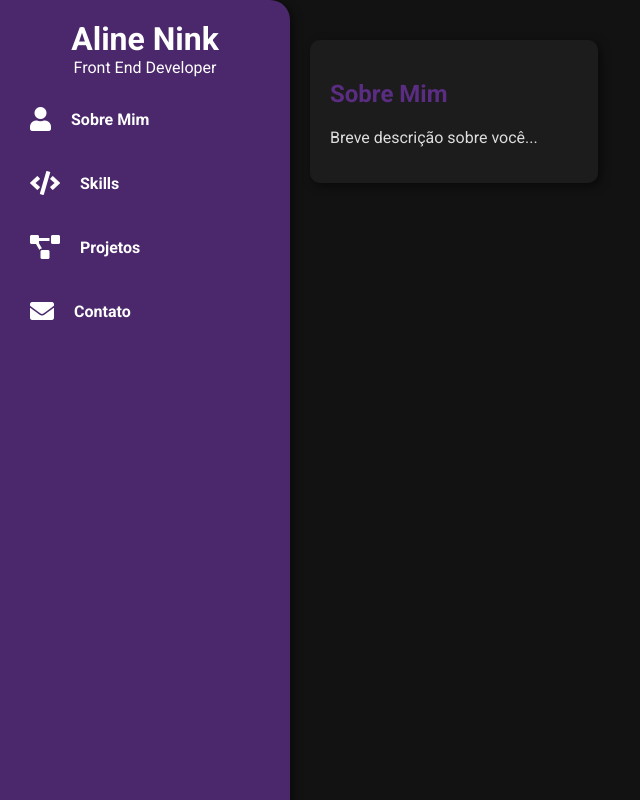
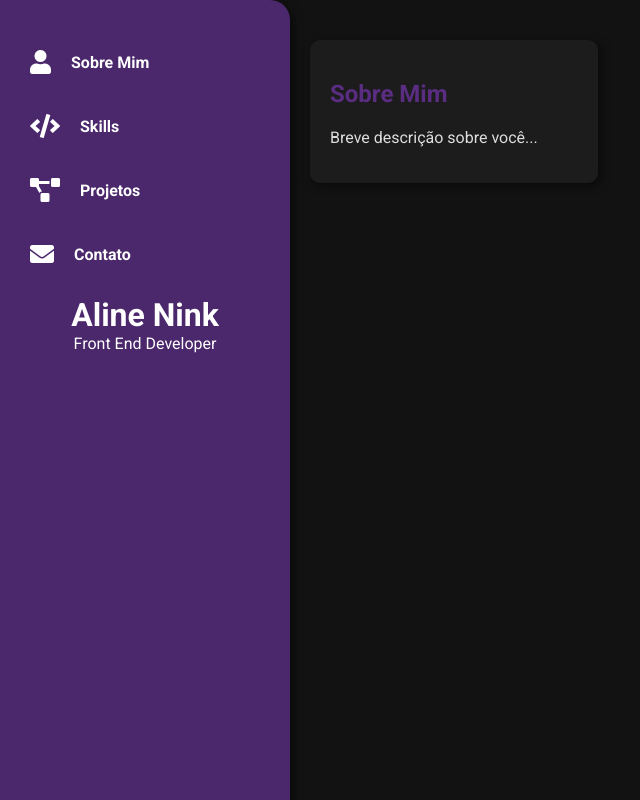
Before and after one commit to alinenink/portfolio, an Angular app: page /about in a window 1280 px wide. Shown: the whole page, without its empty margins (0-640 px from the left). Built offline with nearby package versions, Linux system fonts and the light colour scheme.

Commit message:
forçanmdo build

```diff
--- a/src/app/app.component.html
+++ b/src/app/app.component.html
@@ -1,8 +1,4 @@
-<div class="sidebar">
-  <div class="sidebar-header">
-    <h1>Aline Nink</h1>
-    <p>Front End Developer</p>
-  </div>
+<div class="sidebar d-flex flex-column">
   <nav>
     <ul>
       <li>
@@ -19,6 +15,13 @@
       </li>
     </ul>
   </nav>
+
+  <div class="sidebar-footer">
+    <div class="sidebar-header">
+      <h1>Aline Nink</h1>
+      <p>Front End Developer</p>
+    </div>
+  </div>
 </div>
 
 <main>
--- a/src/styles.scss
+++ b/src/styles.scss
@@ -4,6 +4,8 @@
   width: 80px;
   height: 100vh;
   position: fixed;
+  top: 0;
+  left: 0;
   border-radius: 0 20px 20px 0;
   transition: width 0.3s;
   overflow: hidden;
@@ -23,9 +25,11 @@
 
 .sidebar:hover .sidebar-header {
   opacity: 1;
+  margin-top: auto;
 }
 
-.sidebar h1, .sidebar p {
+.sidebar h1,
+.sidebar p {
   margin: 0;
   color: white;
 }
@@ -74,49 +78,34 @@
   background-color: rgba(255, 255, 255, 0.2);
 }
 
-
-body {
-    font-family: 'Roboto', sans-serif;
-    background-color: #121212;
-    color: #FFFFFF;
-    margin: 0;
-    display: flex;
-}
-.sidebar {
-    background: rgba(90, 45, 130, 0.8);
-    padding: 20px;
-    width: 80px;
-    height: 100vh;
-    position: fixed;
-    border-radius: 0 20px 20px 0;
-    transition: width 0.3s;
-    overflow: hidden;
-    box-shadow: 3px 3px 10px rgba(0, 0, 0, 0.5); /* Sombreamento leve para a direita */
-}
-.sidebar:hover {
-    width: 250px;
-}
-.sidebar h1, .sidebar p {
-    opacity: 0;
-    transition: opacity 0.3s;
-    text-align: center;
-}
-.sidebar:hover h1, .sidebar:hover p {
+.sidebar:hover h1,
+.sidebar:hover p {
   opacity: 1;
 }
+
+.sidebar:hover ~ main {
+  margin-left: 270px;
+  width: calc(100% - 270px);
+}
+
 main {
   margin-left: 100px;
   padding: 20px;
   width: calc(100% - 100px);
   transition: margin-left 0.3s, width 0.3s;
 }
-.sidebar:hover ~ main {
-    margin-left: 270px;
-    width: calc(100% - 270px);
+
+body {
+  font-family: "Roboto", sans-serif;
+  background-color: #121212;
+  color: #ffffff;
+  margin: 0;
+  display: flex;
 }
+
 .skill-bar {
   width: 90%;
-    background: linear-gradient(to right, #5A2D82, #A84784);
+  background: linear-gradient(to right, #5a2d82, #a84784);
   height: 20px;
   border-radius: 10px;
   margin-bottom: 10px;
@@ -141,8 +130,8 @@ main {
   display: block;
 }
 h2 {
-    color: #5A2D82;
+  color: #5a2d82;
 }
 p {
-    color: #DDDDDD;
+  color: #dddddd;
 }
```
Lines whose indentation alone changed are shown as unchanged.
